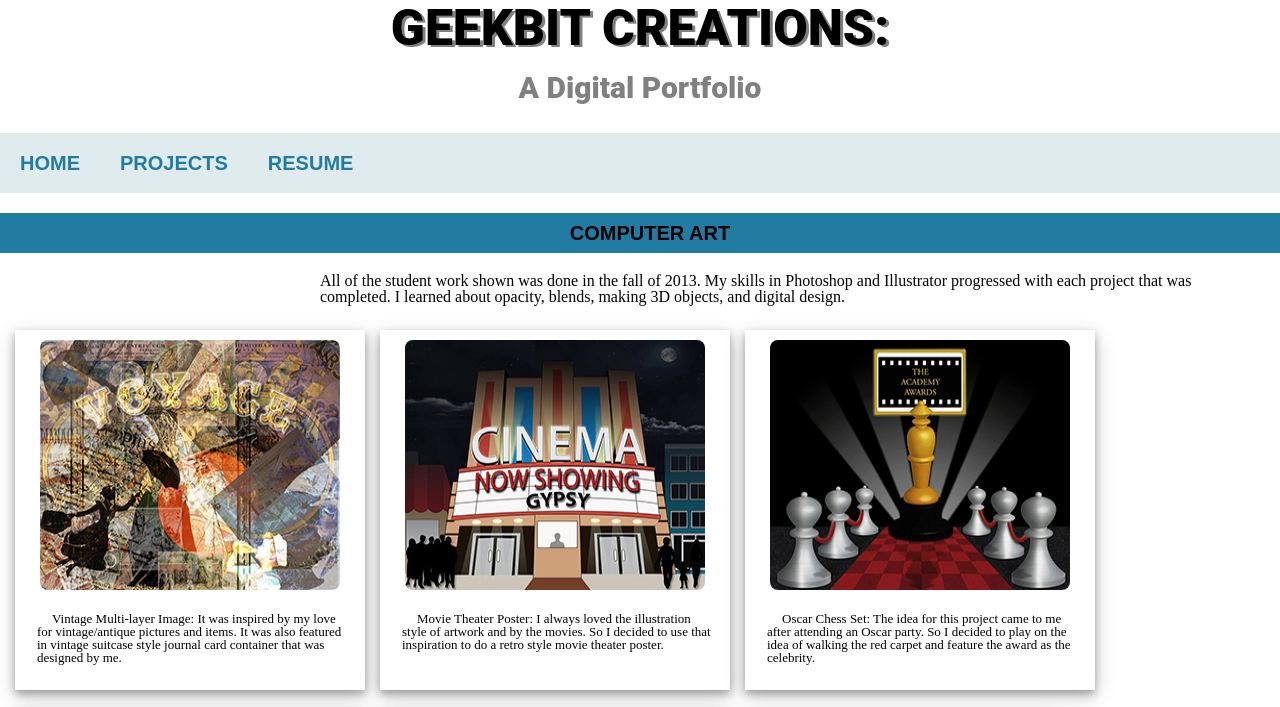
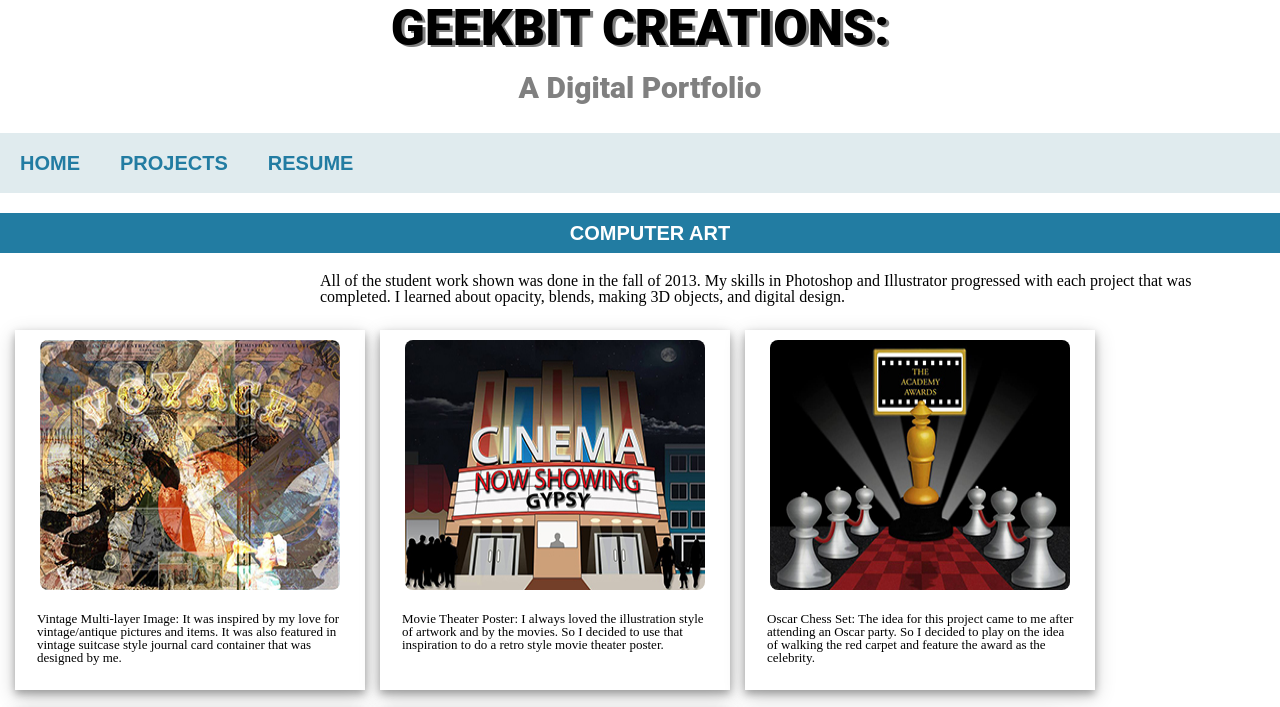
Before and after one commit to geekbitcreations/itmd361_project2, a plain HTML site: page projects.html in a window 1280 px wide. Shown: the part 237-944 px from the top of the page. Drawn offline with Linux system fonts and the light colour scheme.

Commit message:
Made adjustments to color of section heads and the caption
Made changes to the color of the section heads in the projects page, and then made layout changes to my captions under the pictures.

```diff
--- a/styles.css
+++ b/styles.css
@@ -178,9 +178,10 @@ footer {
 .caption {
   padding: 12px;
   text-align: left;
-  text-indent: 15px;
+  /*text-indent: 15px;*/
   font-size: 13px;
   margin-left: 10px;
+  width: 310px;
 }
 
 .work {
@@ -215,6 +216,7 @@ footer {
   margin-bottom: 20px;
   font-size: 20px;
   text-decoration: none;
+  color: #FFFFFF;
   font-weight: bold;
   text-transform: uppercase;
   font-family: Arial, sans-serif;
```
